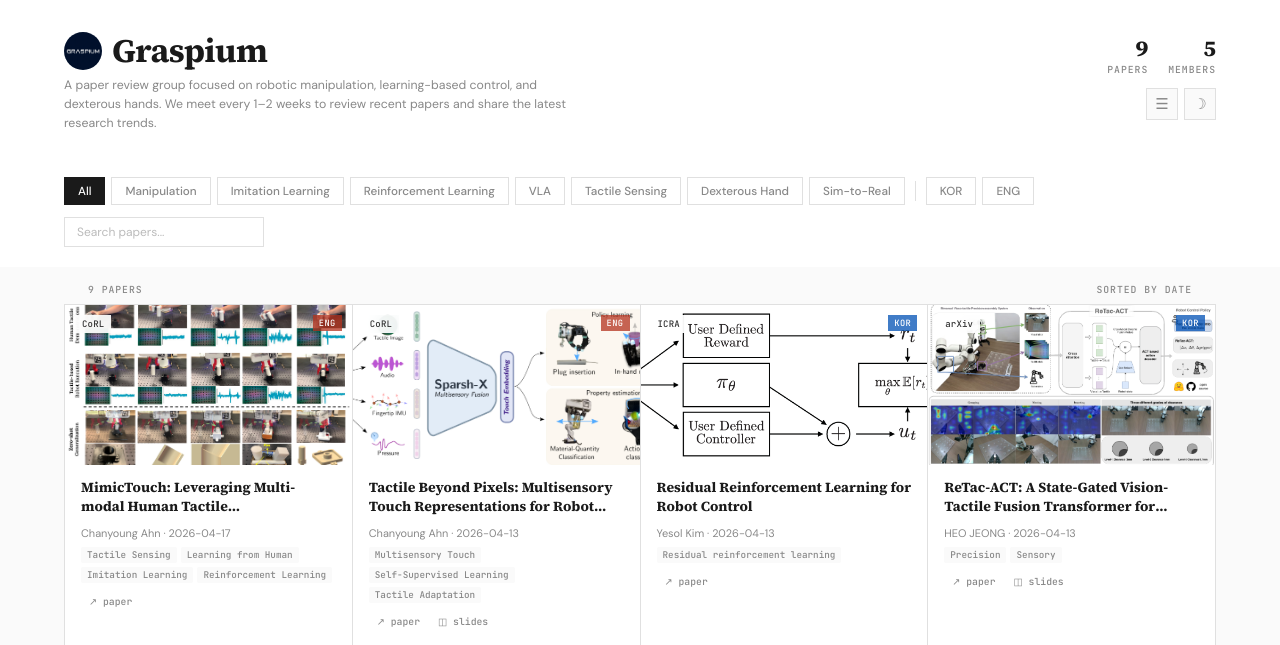
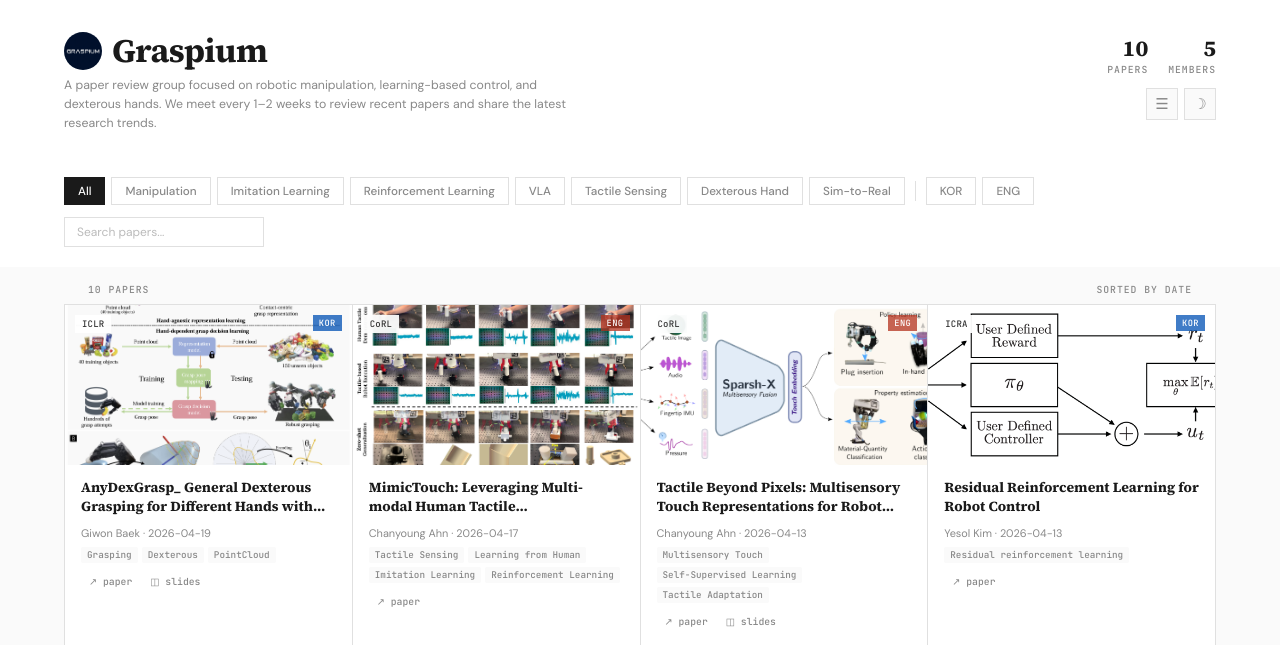
Before and after one commit to graspium-official/graspium-official.github.io, a Jekyll site: the page built from index.html, in a window 1280 px wide and 900 px high, cut to the strip 0-645 px from the top of the window. Built offline with Jekyll 4.4.1, drawn with Linux system fonts in a browser that asks for light colours.

Commit message:
Add paper GWB-002: AnyDexGrasp_ General Dexterous Grasping for Different Hands with Human-level Learning Efficiency

```diff
--- a/_data/papers.yml
+++ b/_data/papers.yml
@@ -169,3 +169,21 @@
   tldr: "MimicTouch is a multi-modal imitation learning framework that efficiently collects human tactile demonstrations, learns human-like tactile-guided control strategies from them, and zero-shot generalizes to different task settings."
   paper: "https://openreview.net/forum?id=7yMZAUkXa4"
   thumbnail: "assets/thumbnails/cy-003.png"
+
+- id: "GWB-002"
+  title: "AnyDexGrasp_ General Dexterous Grasping for Different Hands with Human-level Learning Efficiency"
+  authors: "Hao-Shu Fang, Hengxu Yan, Zhenyu Tang, Hongjie Fang, Chenxi Wang, Cewu Lu"
+  venue: "ICLR"
+  date: "2026-04-19"
+  field: "grasping"
+  lang: "kor"
+  keywords:
+    - "Grasping"
+    - "Dexterous"
+    - "PointCloud"
+  presenter: "Giwon Baek"
+  status: "pending"
+  tldr: "AnyDexGrasp is a two-stage framework that learns dexterous grasping from visual information alone by introducing a universal 3D geometric representation, called Contact-centric Grasp Representation (CGR), which is independent of the robot hand’s morphology."
+  paper: "https://arxiv.org/abs/2502.16420"
+  thumbnail: "assets/thumbnails/GWB-002.png"
+  slides: "https://drive.google.com/file/d/1bmW_hAi5RwHhR02xyw3TlTxKY-skVOZD/view?usp=drive_link"
```
Also changed, not shown: assets/thumbnails/GWB-002.png (added).
